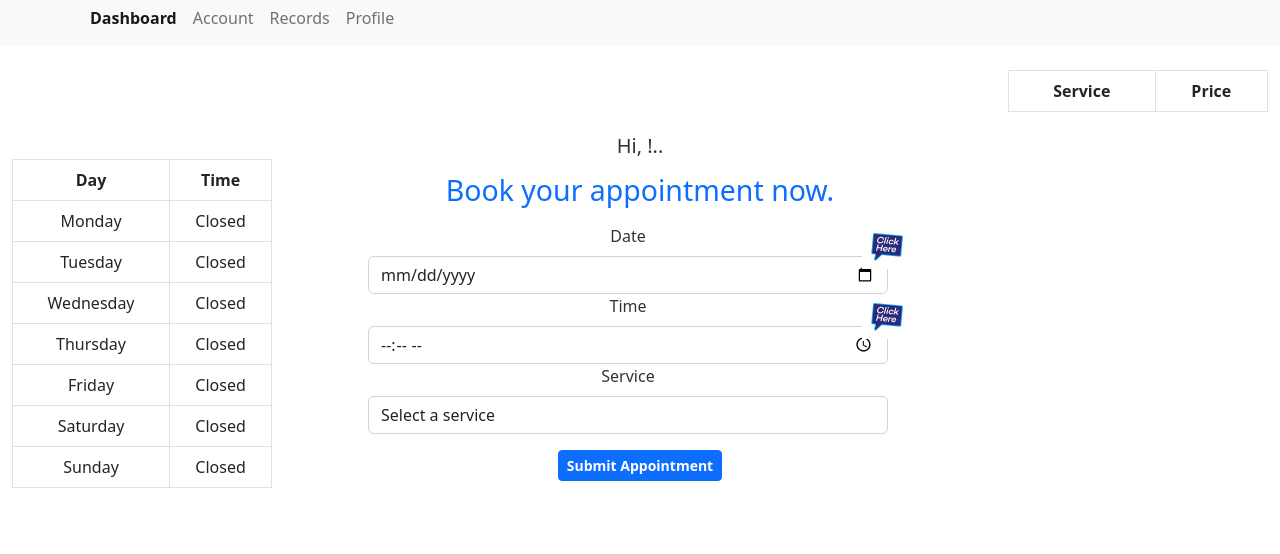
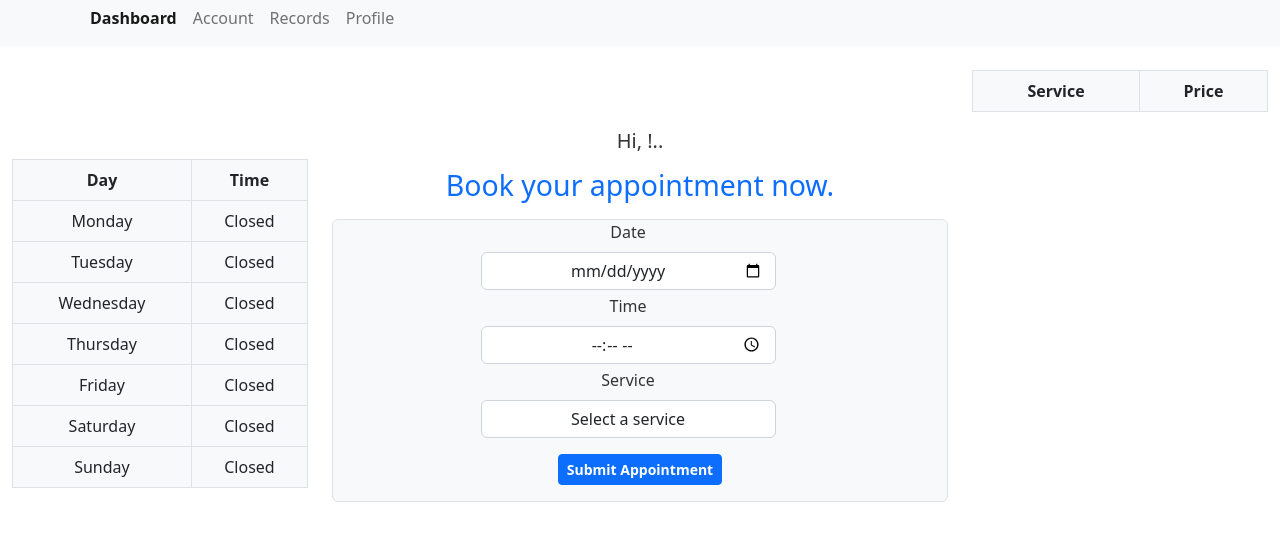
Before and after one commit to JustineLapura/Dental-Clinic-Appointment-Reservation-System, a React (Create React App) app: page /appointments in a window 1280 px wide. Shown: the part 149-703 px from the top of the page. Built offline with nearby package versions, Linux system fonts and the light colour scheme; sample sign-in values are in the browser's storage; the HTML template or start-up script is replaced by a standard one.

Commit message:
Fixed design in Appointment file

```diff
--- a/src/AppointmentPages/Appointment.jsx
+++ b/src/AppointmentPages/Appointment.jsx
@@ -124,9 +124,9 @@ function Appontment() {
     <main className={`pb-5 ${darkMode ? "bg-dark text-light" : null}`}>
       <section className="appointment-section">
         <Container fluid>
-          <Row className='d-flex justify-content-between align-items-center'>
-            <Col xs={12} md={4} lg={3} className='mt-5 pe-5'>
-              <Table bordered>
+          <Row className='d-flex justify-content-evenly align-items-center'>
+            <Col xs={12} md={4} lg={3} className='mt-5 '>
+              <Table bordered className='bg-light'>
                 <thead>
                   <tr>
                     <th>Day</th>
@@ -157,32 +157,30 @@ function Appontment() {
                 </tbody>
               </Table>
             </Col>
-            <Col xs={12} md={4} lg={6} className='text-center px-5'>
+            <Col xs={12} md={4} lg={6} className='text-center'>
               <h5 className='my-3 animate_animated animate__fadeIn'>Hi, {firstName}!..</h5>
               <h3 className='my-3 text-primary animate__animated animate__pulse animate__delay-2s animate__infinite animate__slow'>Book your appointment now.</h3>
-              <Form>
+              <Form className='mx-auto border rounded bg-light'>
                 <Form.Group className='position-relative pe-4' controlId="date">
-                  <img className='position-absolute end-0' width="50px" src={clickMe} alt="Click me GIF" />
                   <Form.Label>Date</Form.Label>
-                  <Form.Control type="date" value={date} onChange={handleDateChange} />
+                  <Form.Control className="text-center w-50 mx-auto mb-1" type="date" value={date} onChange={handleDateChange} />
                   {isInvalidDate &&
-                    <Alert variant="danger">
+                    <Alert className='w-75 mx-auto' variant="danger">
                       Please select a date within the available schedule.
                     </Alert>}
                 </Form.Group>
                 <Form.Group className='position-relative pe-4' controlId="time">
-                  <img className='position-absolute end-0' width="50px" src={clickMe} alt="Click me GIF" />
                   <Form.Label>Time</Form.Label>
-                  <Form.Control type="time" value={time} onChange={handleTimeChange} />
+                  <Form.Control className="text-center w-50 mx-auto mb-1" type="time" value={time} onChange={handleTimeChange} />
                   {isInvalidTime && (
-                    <Alert variant="danger">
+                    <Alert className='w-75 mx-auto' variant="danger">
                       Please select a time between 9:00 AM and 5:00 PM.
                     </Alert>
                   )}
                 </Form.Group>
                 <Form.Group className='pe-4' controlId="service">
                   <Form.Label>Service</Form.Label>
-                  <Form.Control as="select" value={service} onChange={handleServiceChange}>
+                  <Form.Control className="text-center w-50 mx-auto" as="select" value={service} onChange={handleServiceChange}>
                     <option value="">Select a service</option>
                     {services.map(service => {
                       return <option key={service.id} value={service.name}>{service.name}</option>
@@ -195,9 +193,9 @@ function Appontment() {
                 </div>
               </Form>
             </Col>
-            <Col xs={12} md={4} lg={3} className='justify-content-end ps-5'>
+            <Col xs={12} md={4} lg={3} className='justify-content-center'>
               <div style={{ height: '500px', overflow: 'scroll' }} className='mt-4'>
-                <Table bordered>
+                <Table bordered className='bg-light'>
                   <thead>
                     <tr>
                       <th>Service</th>
--- a/src/pages/LoginForm.jsx
+++ b/src/pages/LoginForm.jsx
@@ -31,14 +31,14 @@ export default function LoginForm() {
                     controlId="formBasicEmail"
                     className='d-flex justify-content-center flex-column align-items-center'>
                     <BootstrapForm.Label>Email address</BootstrapForm.Label>
-                    <BootstrapForm.Control name='email' className='rounded-pill w-50' type="email" placeholder="Enter email" />
+                    <BootstrapForm.Control name='email' className='rounded-pill w-25' type="email" placeholder="Enter email" />
                 </BootstrapForm.Group>
 
                 <BootstrapForm.Group
                     controlId="formBasicPassword"
                     className='d-flex justify-content-center flex-column align-items-center'>
                     <BootstrapForm.Label>Password</BootstrapForm.Label>
-                    <BootstrapForm.Control name='password' className='rounded-pill w-50' type="password" placeholder="Password"  />
+                    <BootstrapForm.Control name='password' className='rounded-pill w-25' type="password" placeholder="Password"  />
                 </BootstrapForm.Group>
 
                 <Button variant="primary" type="submit" className="mt-2 mb-0 fw-bold">
```
